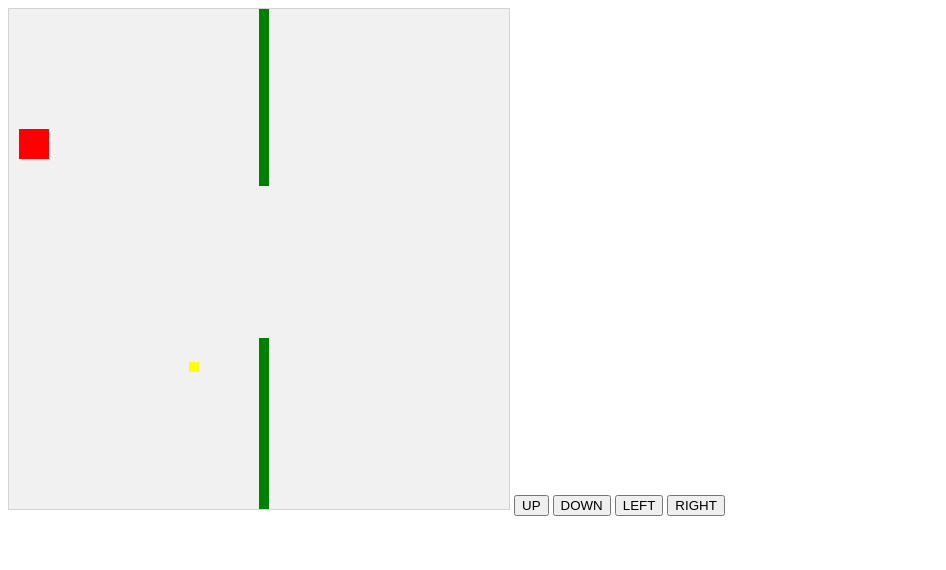
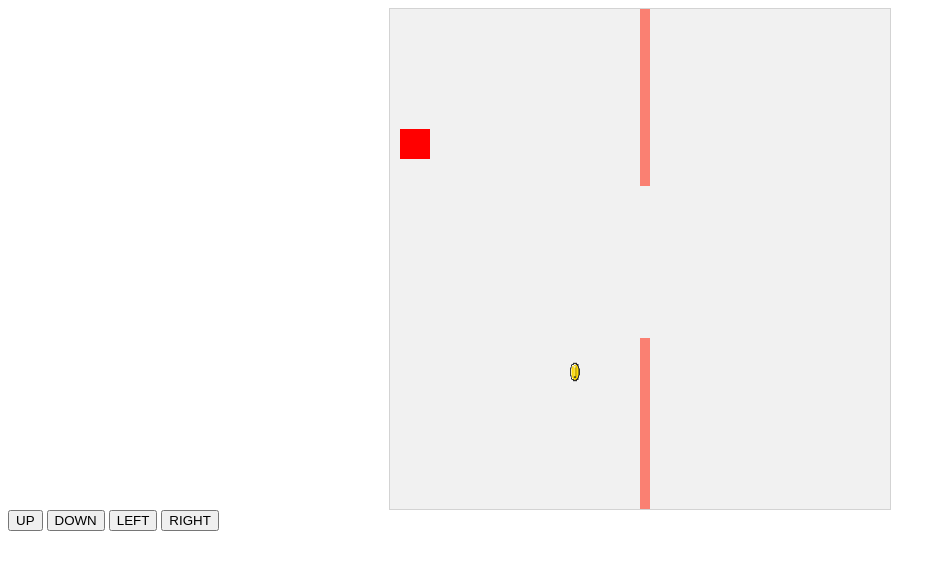
Before and after one commit to anavianm/Comp86-Final, a plain HTML site: page index.html in a window 1280 px wide. Shown: the whole page, without its empty margins (0-946 px from the left). Drawn offline with Linux system fonts and the light colour scheme.

Commit message:
edits
edits

```diff
--- a/index.html
+++ b/index.html
@@ -8,6 +8,12 @@
 	canvas {
 		border: 1px solid #d3d3d3;
 		background-color: #f1f1f1;
+		padding-left: 0;
+	    padding-right: 0;
+	    margin-left: auto;
+	    margin-right: auto;
+	    display: block;
+}
 	}
 
 </style>
@@ -87,11 +93,12 @@ var gamePiece;
 var coinList = [];
 var obstacleList = [];
 
+
 function startGame(){
 	myGameArea.start();
-	obstacle = new component(10, 200, "green", 300, 120);
-	gamePiece = new component(30,30,"red", 10,120);
-	coin = new component(10,10,"yellow", 60, 60);
+	obstacle = new component(10, 200, "salmon", 300, 120, "nonimage");
+	gamePiece = new component(30,30,"red", 10,120, "nonimage");
+	coin = new component(10,10,"mariocoin.png", 60, 60, "image");
 
 }
 
@@ -115,17 +122,36 @@ var myGameArea = {
 
 //hello
 
-function component(width, height, color, x, y){
+function component(width, height, color, x, y, type){
 	this.width = width;
 	this.height = height;
 	this.speedx = 0;
 	this.speedy = 0;
 	this.x = x;
 	this.y = y;
+	this.type = type;
+
+	if (type == "image") {
+	    this.image = new Image();
+	    this.image.src = color;
+  	}
+
+	const img = new Image();
+	img.src = 'rainbow.jpg';
+
+
 	this.update = function(){
 		ctx = myGameArea.context;
-		ctx.fillStyle = color;
-		ctx.fillRect(this.x, this.y, this.width, this.height);
+		// if(color == "pattern"){
+		// 	const pattern = ctx.createPattern(img, 'repeat');
+		// 	ctx.fillStyle = pattern;
+		if (type == "image") {
+      		ctx.drawImage(this.image, this.x, this.y, this.width, this.height);
+  		}else{
+			ctx.fillStyle = color;
+			ctx.fillRect(this.x, this.y, this.width, this.height, "nonimage");
+		}
+		// ctx.fillRect(this.x, this.y, this.width, this.height);
 	}
 
 	this.newPos = function(){
@@ -178,10 +204,15 @@ function updateGameArea() {
 		maxGap = 200;
 		gap = Math.floor(Math.random()*(maxGap-minGap+1)+minGap);
 		coinPos = Math.floor(Math.random()*(height-gap) + height+gap);
-		obstacleList.push(new component(10, height, "green", x, 0));
-		obstacleList.push(new component(10, x - height - gap, "green", x, height + gap));
+		obstacleList.push(new component(10, height, "salmon", x, 0, "nonimage"));
+		obstacleList.push(new component(10, x - height - gap, "salmon", x, height + gap, "nonimage"));
 
-		coinList.push(new component(10, 10, "yellow", x-70, coinPos));
+		// Defining image for the coin
+		// const coin_img = new Image();
+		// coin_img.src = 'mariocoin.png';
+		coinList.push(new component(10, 20, "mariocoin.png",  x-70, coinPos, "image"));
+
+
     }
     for (i = 0; i < obstacleList.length; i += 1) {
         obstacleList[i].x += -1;
```
Also changed, not shown: mariocoin.png (added), rainbow.jpg (added), rainbows.jpg (added).
